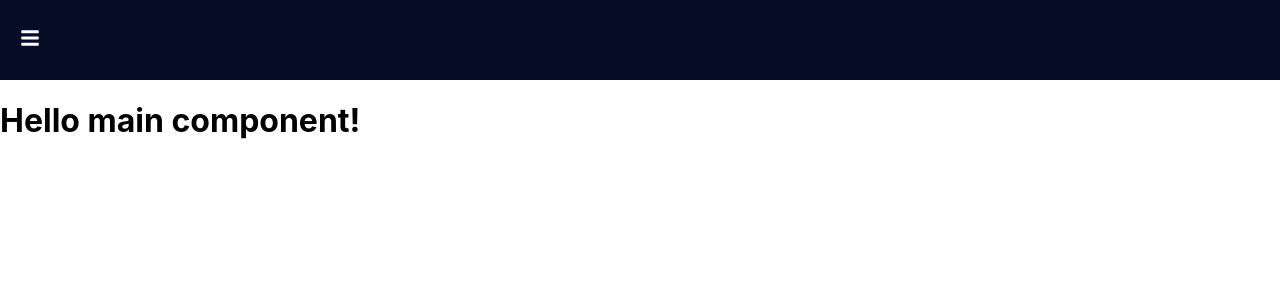
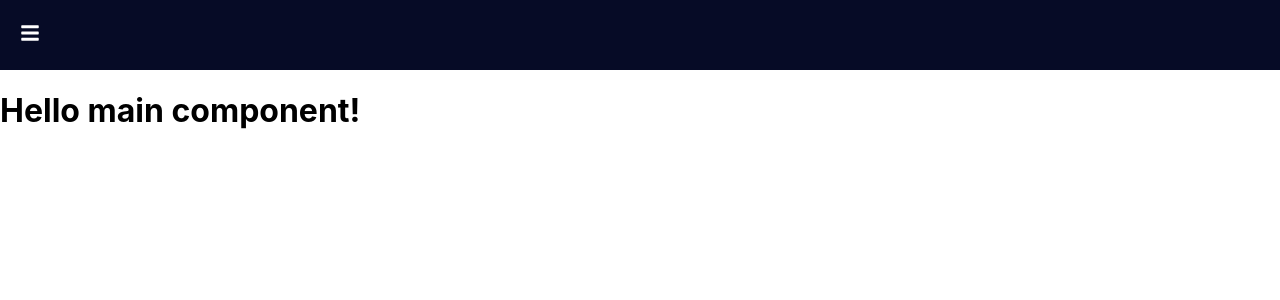
Before and after one commit to mikemtzp/Easy-Fly, a React (Create React App) app: page / in a window 1280 px wide. Shown: the top 300 px of the page. Built offline with nearby package versions, Linux system fonts and the light colour scheme.

Commit message:
Fix close icon

```diff
--- a/src/components/nav/temp.scss
+++ b/src/components/nav/temp.scss
@@ -1,6 +1,6 @@
 .navbar {
   background-color: #060b26;
-  height: 8rem;
+  height: 7rem;
   display: flex;
   justify-content: flex-start;
   align-items: center;
@@ -21,7 +21,7 @@
   display: flex;
   justify-content: center;
   position: absolute;
-  top: 30px;
+  top: 0;
   left: -100%;
   transition: 850ms;
 }
@@ -62,11 +62,10 @@
 .navbar-toggle {
   background-color: #060b26;
   width: 100%;
-  height: 0.8rem;
+  padding: 3rem 1rem 0 1rem;
   display: flex;
   justify-content: flex-start;
   align-items: center;
-  margin-bottom: 2rem;
 }
 
 span {
```
